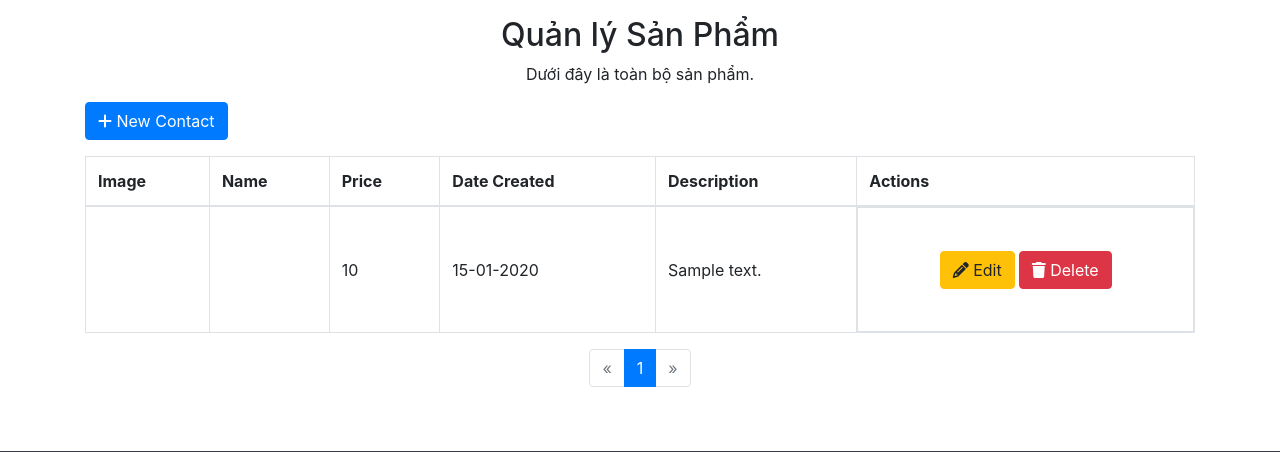
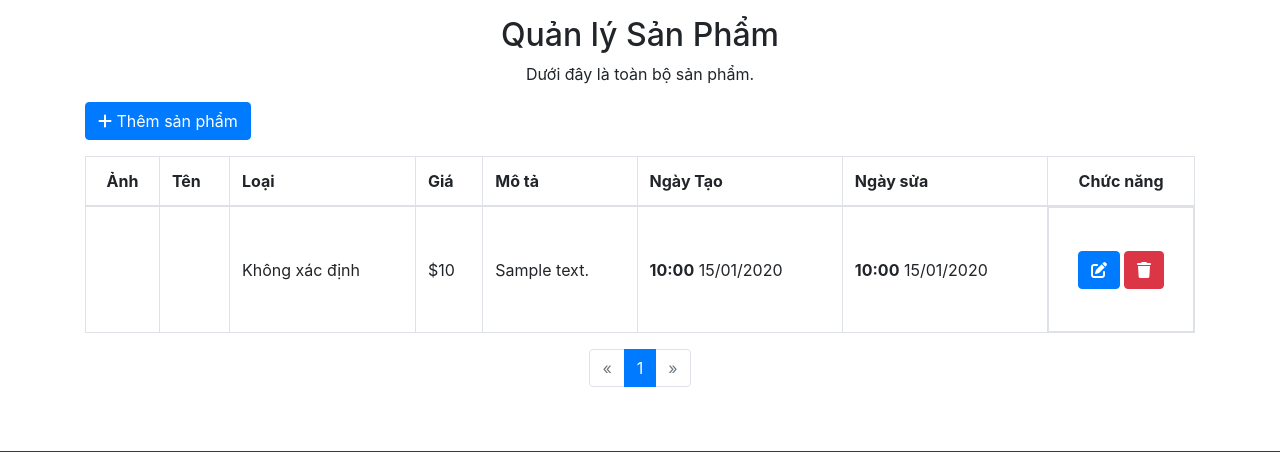
Before and after one commit to nguyenvo159/local-brand, a PHP site: page /manager.php in a window 1280 px wide. Shown: the part 69-521 px from the top of the page. Run offline with PHP 8.4, Linux system fonts and the light colour scheme; tables that the repository leaves empty or names only in its code hold one stand-in row (values such as "Sample post"); data that the repository does not hold is empty.

Commit message:
Manager Page -> done

```diff
--- a/partials/footer.php
+++ b/partials/footer.php
@@ -70,7 +70,7 @@
         </div>
     </footer>
 
-    <script src=" https://ajax.googleapis.com/ajax/libs/jquery/3.6.4/jquery.min.js">
+    <script src="https://ajax.googleapis.com/ajax/libs/jquery/3.7.1/jquery.min.js"></script>
     </script>
 
     <script src="https://cdn.jsdelivr.net/npm/jquery@3.5.1/dist/jquery.slim.min.js"
@@ -83,4 +83,4 @@
         crossorigin="anonymous">
     </script>
 
-    <script src="js/main.js"></script>
+    <script src="/js/main.js"></script>
--- a/partials/header.php
+++ b/partials/header.php
@@ -6,14 +6,15 @@
 <head>
     <meta charset="UTF-8">
     <meta name="viewport" content="width=device-width, initial-scale=1.0">
-    <title>Amiri</title>
+    <title>AMIRI - Local Brand</title>
     <!-- Link Bootstrap 4 -->
     <link rel="stylesheet" href="https://cdn.jsdelivr.net/npm/bootstrap@4.6.2/dist/css/bootstrap.min.css"
         integrity="sha384-xOolHFLEh07PJGoPkLv1IbcEPTNtaed2xpHsD9ESMhqIYd0nLMwNLD69Npy4HI+N" crossorigin="anonymous">
     <!-- Link Font - Awesome -->
     <link rel="stylesheet" href="https://cdnjs.cloudflare.com/ajax/libs/font-awesome/6.4.2/css/all.min.css">
 
-    <link href="css/style.css" rel="stylesheet">
+    <link href="/css/style.css" rel="stylesheet">
 
-
+    <!-- Logo -->
+    <link rel="icon" href="https://seeklogo.com/images/A/amiri-logo-0A19AA90E1-seeklogo.com.png" type="image/png">
 </head>
--- a/public/css/style.css
+++ b/public/css/style.css
@@ -1,10 +1,9 @@
 /*
 	PHP CSS TESt
 */
-
-.img-productManager {
-	height: 100px;
-	width: auto;
+.fixed-height-img {
+	height: 200px;
+	object-fit: cover;
 }
 
 /* END TEST */
--- a/public/index.php
+++ b/public/index.php
@@ -75,12 +75,12 @@ include_once __DIR__ . '/../partials/header.php';
             <!-- Áo -->
             <div id="shirt" class="mb-5">
                 <h1 class="mb-4">Áo</h1>
-                <div class="row justify-content-center">
+                <div class="row justify-content-start">
                     <!-- Card -->
                     <?php foreach ($products as $product):  ?>
-                        <div class=" justify-content-center mb-3 col-md-3 col-6 pr-3">
+                        <div class=" justify-content-center mb-3 col-lg-3 col-md-4 col-6 pr-3">
                             <div class=" card">
-                                <img class="card-img-top" src="<?=htmlspecialchars($product->productIMG)?>">
+                                <img class="mt-3 card-img-top img-fluid fixed-height-img" src="<?=htmlspecialchars($product->productIMG)?>">
                                 <div class="card-body text-center text-justify">
                                     <h5 class="card-title"><?=htmlspecialchars($product->productName)?></h5>
                                     <div class="row justify-content-around">
--- a/public/manager.php
+++ b/public/manager.php
@@ -7,7 +7,7 @@ use CT275\Labs\Paginator;
 $product = new Product($PDO);
 // $products = $product->all();
 
-$limit = (isset($_GET['limit']) && is_numeric($_GET['limit'])) ? (int)$_GET['limit'] : 5;
+$limit = (isset($_GET['limit']) && is_numeric($_GET['limit'])) ? (int)$_GET['limit'] : 10;
 
 $page = (isset($_GET['page']) && is_numeric($_GET['page'])) ? (int)$_GET['page'] : 1;
 
@@ -35,19 +35,21 @@ include_once __DIR__ . '/../partials/header.php';
             <div class="col-sm-12">
 
                 <a href="/add.php" class="btn btn-primary mb-3">
-                    <i class="fa fa-plus"></i> New Contact
+                    <i class="fa fa-plus"></i> Thêm sản phẩm
                 </a>
 
                 <!-- Table Starts Here -->
                 <table id="contacts" class="table  table-bordered">
                     <thead>
                         <tr>
-                            <th scope="col">Image</th>
-                            <th scope="col">Name</th>
-                            <th scope="col">Price</th>
-                            <th scope="col">Date Created</th>
-                            <th scope="col">Description</th>
-                            <th scope="col">Actions</th>
+                            <th class="text-center" scope="col">Ảnh</th>
+                            <th scope="col">Tên</th>
+                            <th scope="col">Loại</th>
+                            <th scope="col">Giá</th>
+                            <th scope="col">Mô tả</th>
+                            <th scope="col">Ngày Tạo</th>
+                            <th scope="col">Ngày sửa</th>
+                            <th class="text-center" scope="col">Chức năng</th>
                         </tr>
                     </thead>
                     <tbody>
@@ -58,19 +60,27 @@ include_once __DIR__ . '/../partials/header.php';
                                         style="height: 100px; width: auto;">
                                     </td>
                                 <td class="align-middle"><?=htmlspecialchars($product->productName)?></td>
-                                <td class="align-middle"><?=htmlspecialchars($product->price)?></td>
-                                <td class="align-middle"><?=date("d-m-Y", strtotime($product->created_at))?></td>
-                                <td class="align-middle"><?=htmlspecialchars($product->description)?></td>
+                                <td class="align-middle">
+                                    <?php
+                                        $categoryID = $product->categoryID;
+                                        $categories = [1 => "Áo", 2 => "Quần", 3 => "Khác"];
+                                        echo $categories[$categoryID] ?? "Không xác định";
+                                    ?>
+                                </td>
+                                <td class="align-middle">$<?=htmlspecialchars($product->price)?></td>
+                                <td class="align-middle"><?= empty($product->description) ? "Sản phẩm không có mô tả." : htmlspecialchars($product->description) ?></td>
+                                <td class="align-middle"><?=date("<b>H:i</b> d/m/Y", strtotime($product->created_at))?></td>
+                                <td class="align-middle"><?=date("<b>H:i</b> d/m/Y", strtotime($product->updated_at))?></td>
 
                                 <td class="d-flex justify-content-center align-items-center" style="height: 125px;">
-                                    <a href="<?='/edit.php?id=' . $product->getId()?>" class="btn btn-xs btn-warning">
-                                        <i alt="Edit" class="fa fa-pencil"></i> Edit
+                                    <a href="<?='/edit.php?id=' . $product->getId()?>" class="btn btn-xs btn-primary">
+                                        <i alt="Edit"  class="fa-solid fa-pen-to-square"></i>
                                     </a>
 
                                     <form class="form-inline ml-1" action="/delete.php" method="POST">
                                         <input type="hidden" name="id" value="<?= $product->getId() ?>">
                                         <button type="submit" class="btn btn-xs btn-danger" name="delete-contact">
-                                            <i alt="Delete" class="fa fa-trash"></i> Delete
+                                            <i alt="Delete" class="fa fa-trash"></i>
                                         </button>
                                     </form>
                                 </td>
@@ -84,17 +94,17 @@ include_once __DIR__ . '/../partials/header.php';
                 <nav class="d-flex justify-content-center">
                     <ul class="pagination">
                         <li class="page-item<?= $paginator->getPrevPage() ? '' : ' disabled' ?>">
-                            <a role="button" href="manager.php/?page=<?= $paginator->getPrevPage() ?>&limit=5" class="page-link">
+                            <a role="button" href="/manager.php/?page=<?= $paginator->getPrevPage() ?>&limit=<?= $limit ?>" class="page-link">
                                 <span>&laquo;</span>
                             </a>
                         </li>
                         <?php foreach ($pages as $page) : ?>
                             <li class="page-item<?= $paginator->currentPage === $page ? ' active' : '' ?>">
-                                <a role="button" href="manager.php/?page=<?= $page ?>&limit=5" class="page-link"><?= $page ?></a>
+                                <a role="button" href="/manager.php/?page=<?= $page ?>&limit=<?= $limit ?>" class="page-link"><?= $page ?></a>
                             </li>
                         <?php endforeach ?>
                         <li class="page-item<?= $paginator->getNextPage() ? '' : ' disabled' ?>">
-                            <a role="button" href="manager.php/?page=<?= $paginator->getNextPage() ?>&limit=5" class="page-link">
+                            <a role="button" href="manager.php/?page=<?= $paginator->getNextPage() ?>&limit=<?= $limit ?>" class="page-link">
                                 <span>&raquo;</span>
                             </a>
                         </li>
@@ -144,3 +154,5 @@ include_once __DIR__ . '/../partials/header.php';
         });
     </script>
 </body>
+
+</html>
```
Also changed, not shown: public/about.php (+5 -5 lines), public/add.php (+8 -4 lines), public/edit.php (+48 -18 lines).
